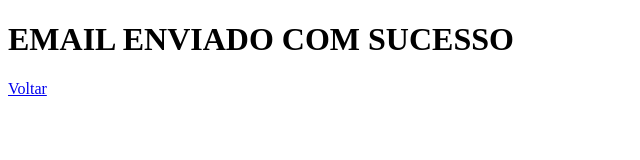
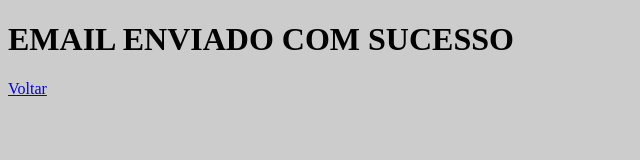
Before and after one commit to Marco-sathler/Meu-formulario, a plain HTML site: page thanks.html in a window 1280 px wide. Shown: the whole page, without its empty margins (0-640 px from the left). Drawn offline with Linux system fonts and the light colour scheme.

Commit message:
Update thanks.html

```diff
--- a/thanks.html
+++ b/thanks.html
@@ -3,6 +3,7 @@
 <head>
     <meta charset="UTF-8">
     <meta name="viewport" content="width=device-width, initial-scale=1.0">
+    <link rel="stylesheet" href="sucesso.css">
     <title>Obrigado!</title>
 </head>
 <body>
```
